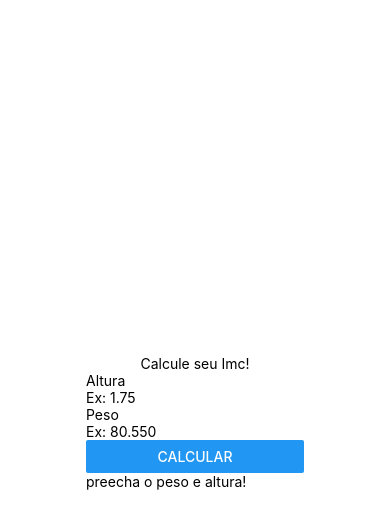
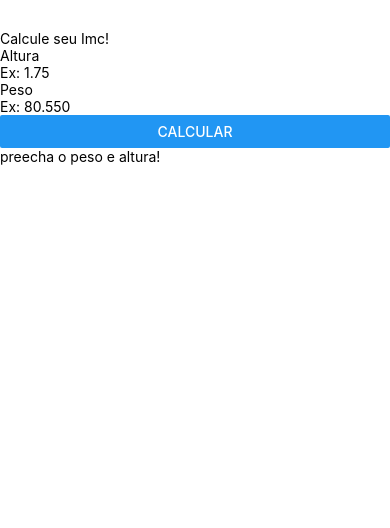
Before and after one commit to EudisAlves/react-native, a React Native app in the folder calc-massa/: screen / in a window 390 px wide. Shown: the top 528 px of the page. Built offline with nearby package versions, Linux system fonts and the light colour scheme.

Commit message:
adicionando estilos

```diff
--- a/calc-massa/App.js
+++ b/calc-massa/App.js
@@ -16,7 +16,6 @@ const styles = StyleSheet.create({
   container: {
     flex: 1,
     backgroundColor: '#fff',
-    alignItems: 'center',
-    justifyContent: 'center',
+    paddingTop: 30,
   },
 });
--- a/calc-massa/components/ResultImc/index.js
+++ b/calc-massa/components/ResultImc/index.js
@@ -1,4 +1,5 @@
 import React from "react";
+import { StyleSheet } from "react-native";
 import { View, Text } from "react-native";
 
 export default function ResultImc(props) {
--- /dev/null
+++ b/calc-massa/components/ResultImc/style.js
@@ -0,0 +1 @@
+import { StyleSheet } from "react-native";
--- /dev/null
+++ b/calc-massa/components/Title/style.js
@@ -0,0 +1 @@
+import { StyleSheet } from "react-native";
```
Also changed, not shown: calc-massa/components/Form/style.js (added, +9 -0 lines).
